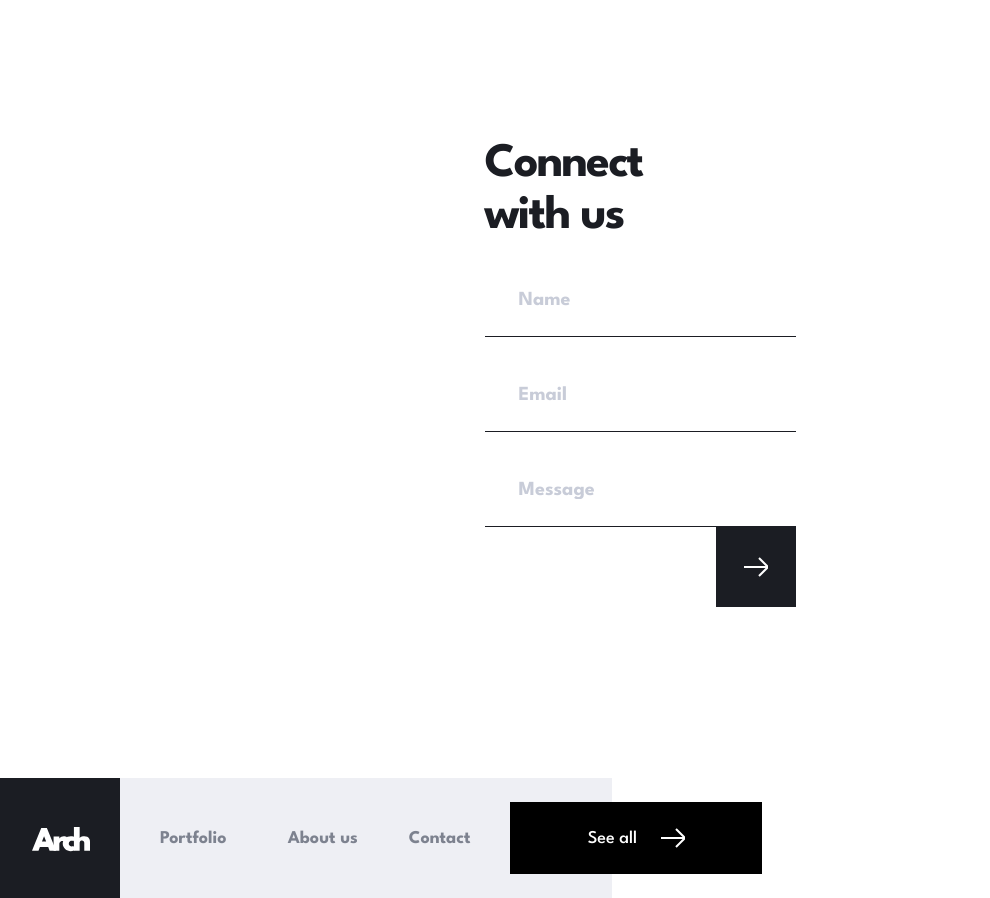
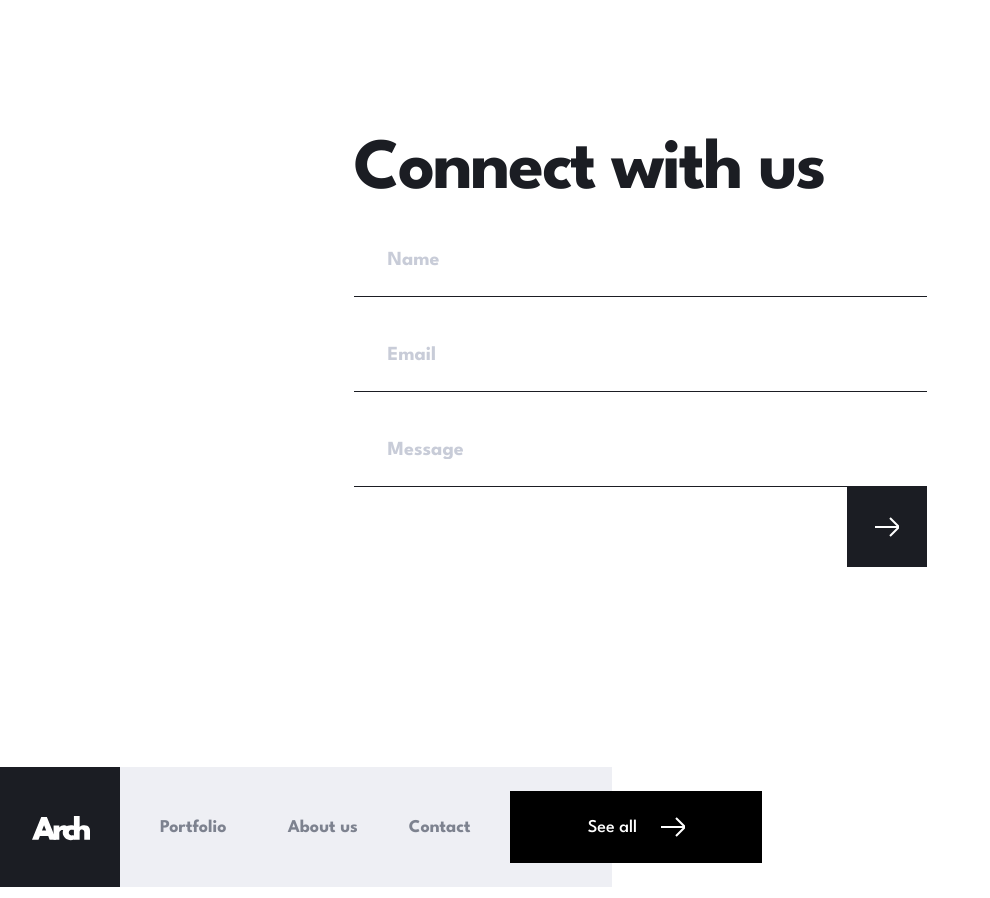
Before and after one commit to gigakhrz/arch-studio-multi-page-website, a Next.js app: page /contact in a window 1280 px wide. Shown: the part 2460-3358 px from the top of the page, without its empty margins (0-990 px from the left). Built offline with nearby package versions, Linux system fonts and the light colour scheme.

Commit message:
add contact responcive on tablet

```diff
--- a/src/app/components/contacChilds/ConectWithUs.tsx
+++ b/src/app/components/contacChilds/ConectWithUs.tsx
@@ -2,8 +2,11 @@ import arrowSvg from "../../../../public/assets/icons/Group 18.svg";
 
 export default function ConnectWith() {
   return (
-    <div className="w-[375px] px-[32px] gap-[42px] flex flex-col ">
-      <h2 className="text-[48px] text-[#1B1D23] w-[200px] font-bold leading-[52px] tracking-[-1.714px]">
+    <div className="w-[375px] px-[32px] gap-[42px] flex flex-col md:w-[573px] md:p-0">
+      <h2
+        className="text-[48px] text-[#1B1D23] w-[200px] font-bold leading-[52px] tracking-[-1.714px]  md:text-[72px]
+        md:leading-[64px] md:tracking-[-2px] md:w-[473px]"
+      >
         Connect with us
       </h2>
       <form className="w-full flex flex-col gap-[43px]">
--- a/src/app/contact/page.tsx
+++ b/src/app/contact/page.tsx
@@ -5,7 +5,7 @@ import LocationMap from "../components/contacChilds/Location";
 
 export default function Contact(): JSX.Element {
   return (
-    <div className="w-full flex flex-col items-center gap-[68px] mb-[171px] md:gap-[200px]">
+    <div className="w-full flex flex-col items-center gap-[68px] mb-[171px] md:gap-[200px] md:mb-[200px]">
       <TellUs />
       <ContactDetails />
       <LocationMap />
```
